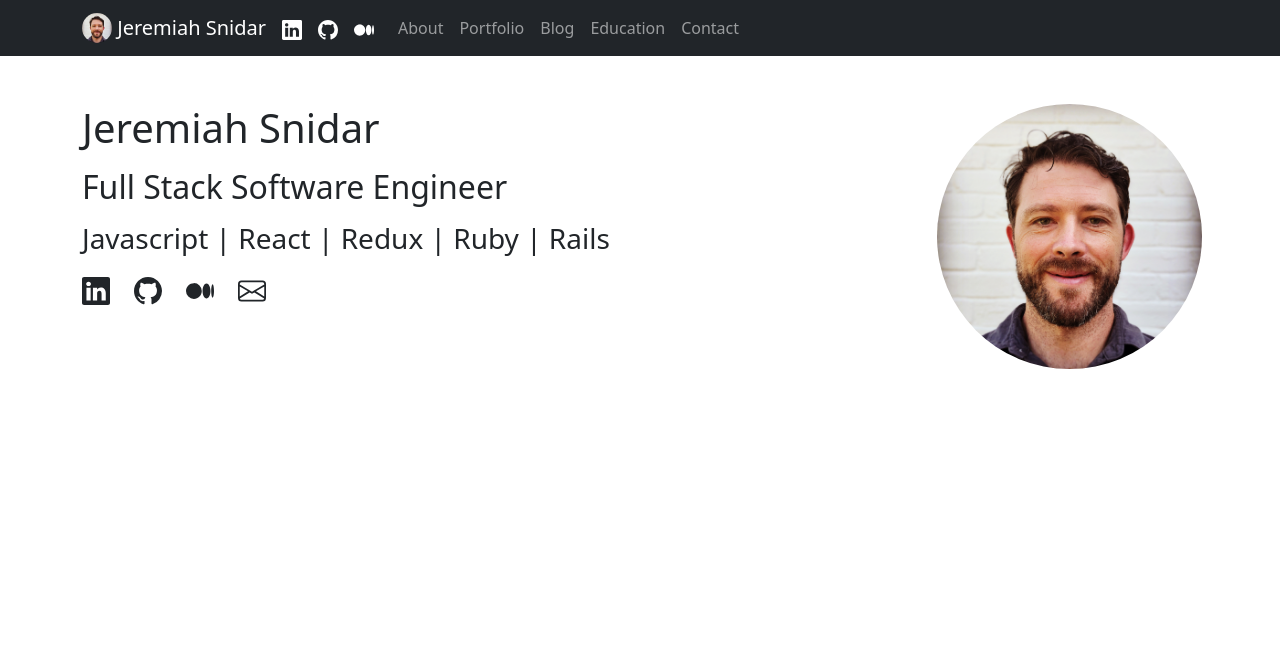
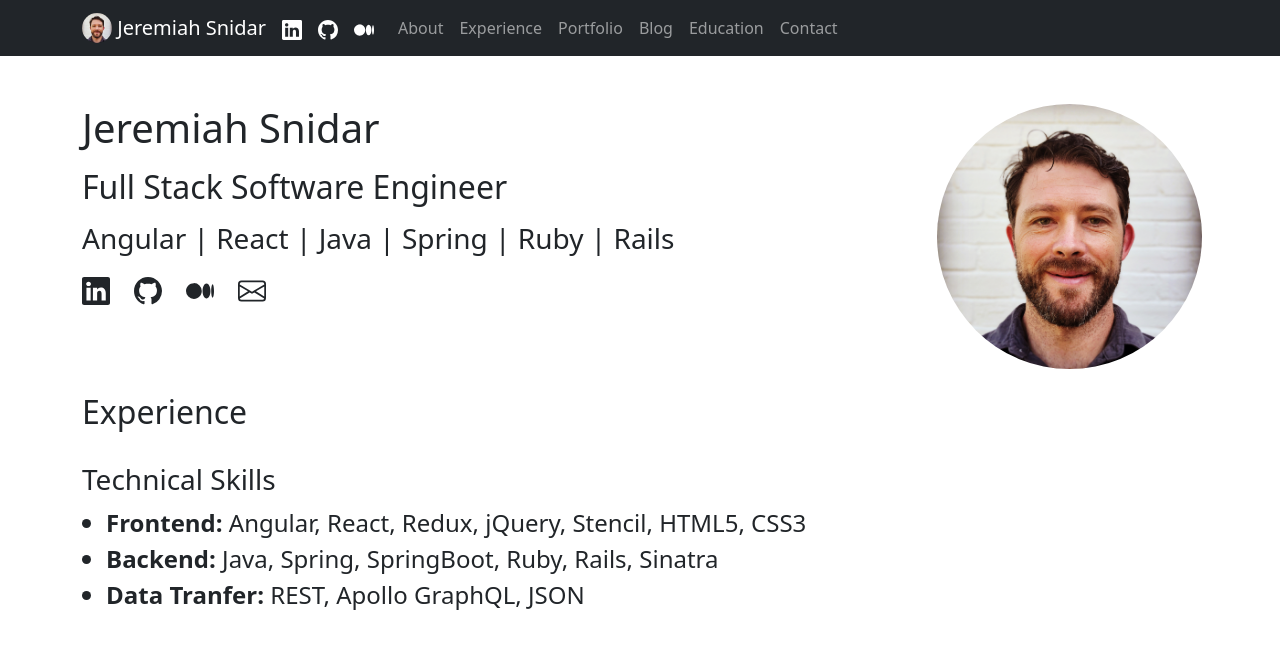
Before and after one commit to jsnidar/jeremiah-snidar-portfolio, a React (Create React App) app: page /experience in a window 1280 px wide. Shown: the top 648 px of the page. Built offline with nearby package versions, Linux system fonts and the light colour scheme; a web font is replaced by a local one.

Commit message:
Add experience page

```diff
--- a/src/App.js
+++ b/src/App.js
@@ -7,13 +7,13 @@ import {
   useNavigate,
 } from "react-router-dom";
 import { Linkedin, Medium, Github, Envelope } from 'react-bootstrap-icons';
-import Home from './Home'
 import AboutMe from './about/AboutMe';
 import Education from './about/Education';
 import ProjectsContainer from './projects/ProjectsContainer';
 import BlogsContainer from './blogs/BlogsContainer';
 import NavBar from './navigation/NavBar';
 import ContactPage from './contact/ContactPage';
+import Experience from './experience/Experience';
 
 function App() {
 
@@ -33,7 +33,7 @@ function App() {
           <Col lg={9} md={8} sm={7}>
             <h1 className="pt-4 mt-4 fs-1">Jeremiah Snidar</h1>
             <h2 className="pt-2 fw-normal">Full Stack Software Engineer</h2>
-            <h3 className="pt-2 fw-light">Javascript | React | Redux | Ruby | Rails</h3>
+            <h3 className="pt-2 fw-light">Angular | React | Java | Spring | Ruby | Rails</h3>
             <h3 className="pt-2">
               <Linkedin
                 onClick={()=> window.open('http://www.linkedin.com/in/jeremiah-snidar')}
@@ -68,6 +68,7 @@ function App() {
           <Route path='/blog-posts' element={<BlogsContainer />} />
           <Route path='/education' element={<Education />} />
           <Route path='/contact' element={<ContactPage />} />
+          <Route path='/experience' element={<Experience />} />
         </Routes>
       </Container>
     </>
--- /dev/null
+++ b/src/experience/Experience.js
@@ -0,0 +1,31 @@
+import React, { Component } from 'react'
+import { Col, Row } from 'react-bootstrap'
+
+export class Experience extends Component {
+
+    render() {
+        return (
+            <>
+                <Row className="pb-4">
+                    <h2>Experience</h2>
+                </Row>
+                <Row className="pb-4">
+                    <h3>Technical Skills</h3>
+                    <Col xs={12}>
+                        <ul className="ps-4 fs-4">
+                            <li>
+                                <span className="fw-bolder">Frontend: </span>
+                                Angular, React, Redux, jQuery, Stencil, HTML5, CSS3</li>
+                            <li><span className="fw-bolder">Backend: </span> Java, Spring, SpringBoot, Ruby, Rails, Sinatra</li>
+                            <li><span className="fw-bolder">Data Tranfer: </span>REST, Apollo GraphQL, JSON</li>
+                        </ul>
+                    </Col>
+                    <Col></Col>
+                </Row>
+            </>
+        );
+    }
+
+}
+
+export default Experience
--- a/src/navigation/NavBar.js
+++ b/src/navigation/NavBar.js
@@ -6,6 +6,7 @@ const NavBar = () => {
 
   const links = <>
     <Nav.Link href="/about-me">About</Nav.Link>
+    <Nav.Link href="/experience">Experience</Nav.Link>
     <Nav.Link href="/portfolio">Portfolio</Nav.Link>
     <Nav.Link href="/blog-posts">Blog</Nav.Link>
     <Nav.Link href='/education'>Education</Nav.Link>
```
